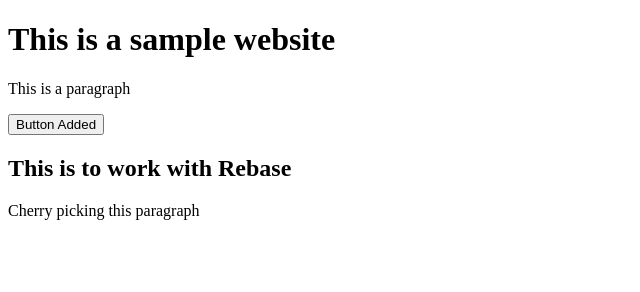
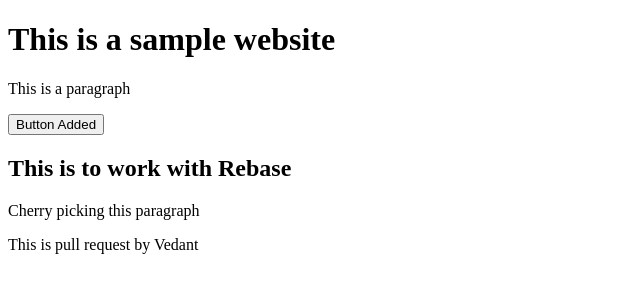
Before and after one commit to Lakshmishreya-Bapatuyeruguti/git-practical-exam-lakshmishreya, a plain HTML site: page index.html in a window 1280 px wide. Shown: the whole page, without its empty margins (0-640 px from the left). Drawn offline with Linux system fonts and the light colour scheme.

Commit message:
Changed in someone else's file

```diff
--- a/index.html
+++ b/index.html
@@ -12,5 +12,7 @@
     <button>Button Added</button>
     <h2>This is to work with Rebase  </h2>
     <p>Cherry picking this paragraph </p>
+
+    <p>This is pull request by Vedant</p>
 </body>
 </html>
```
